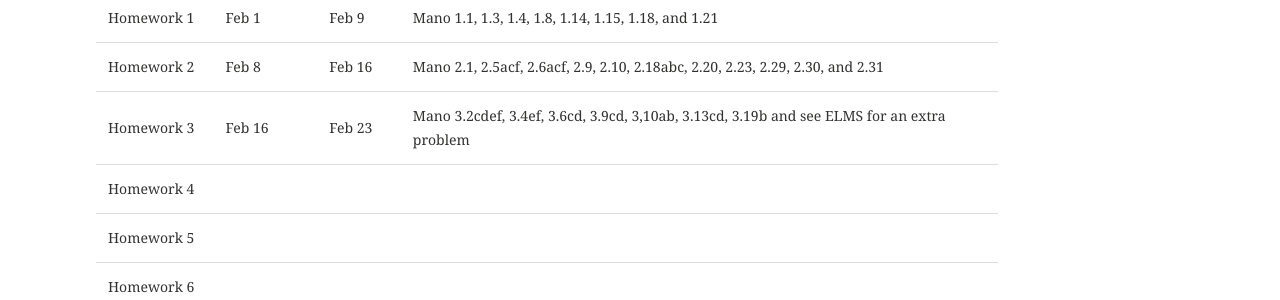
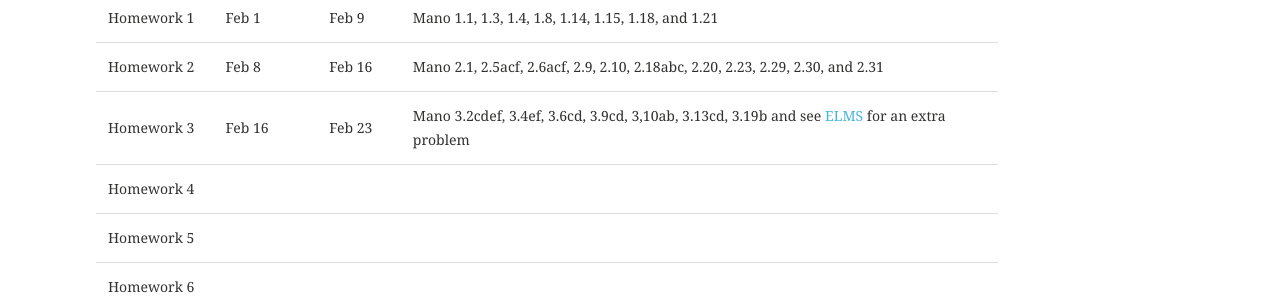
Before and after one commit to enee244/enee244.github.io, a Jekyll site: the page built from homeworks/index.md, in a window 1280 px wide and 1258 px high. Shown: the part 610-910 px from the top of the window. Built offline with Jekyll 4.4.1, drawn with Linux system fonts in a browser that asks for light colours; some of the changed lines change nothing that is shown.

Commit message:
Added href to HW #3

```diff
--- a/homeworks/index.md
+++ b/homeworks/index.md
@@ -13,7 +13,7 @@ Assignment | Date Posted | Due Date | Exercises |
 ---------- | ----------- | --------
 Homework 1 |     Feb 1  |  Feb 9   | Mano 1.1, 1.3, 1.4, 1.8, 1.14, 1.15, 1.18, and 1.21
 Homework 2 |     Feb 8    |  Feb 16    | Mano 2.1, 2.5acf, 2.6acf, 2.9, 2.10, 2.18abc, 2.20, 2.23, 2.29, 2.30, and 2.31
-Homework 3|      Feb 16    | Feb 23    | Mano 3.2cdef, 3.4ef, 3.6cd, 3.9cd, 3,10ab, 3.13cd, 3.19b and see ELMS for an extra problem
+Homework 3|      Feb 16    | Feb 23    | Mano 3.2cdef, 3.4ef, 3.6cd, 3.9cd, 3,10ab, 3.13cd, 3.19b and see [ELMS](https://myelms.umd.edu/courses/1131242/discussion_topics/2553002) for an extra problem
 Homework 4 |          | |
 Homework 5|      | |
 Homework 6 |       |     |
```
